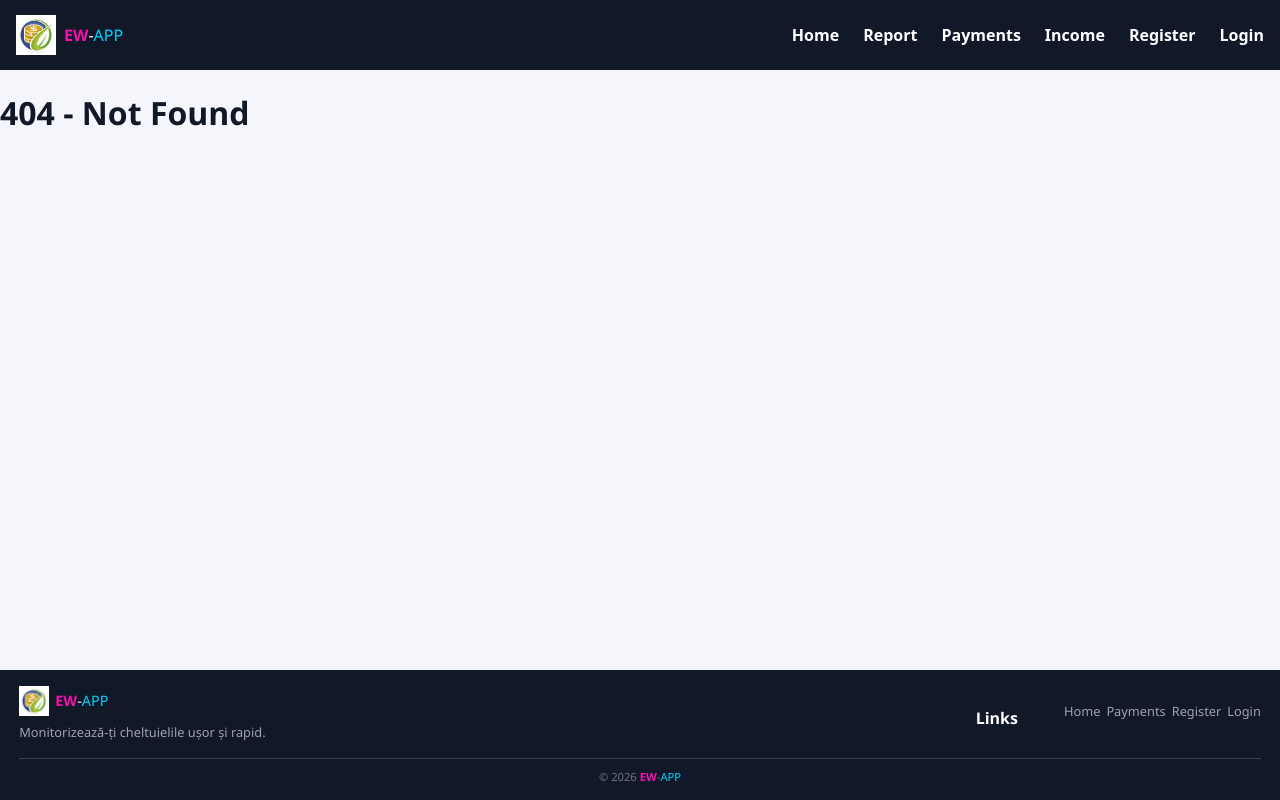
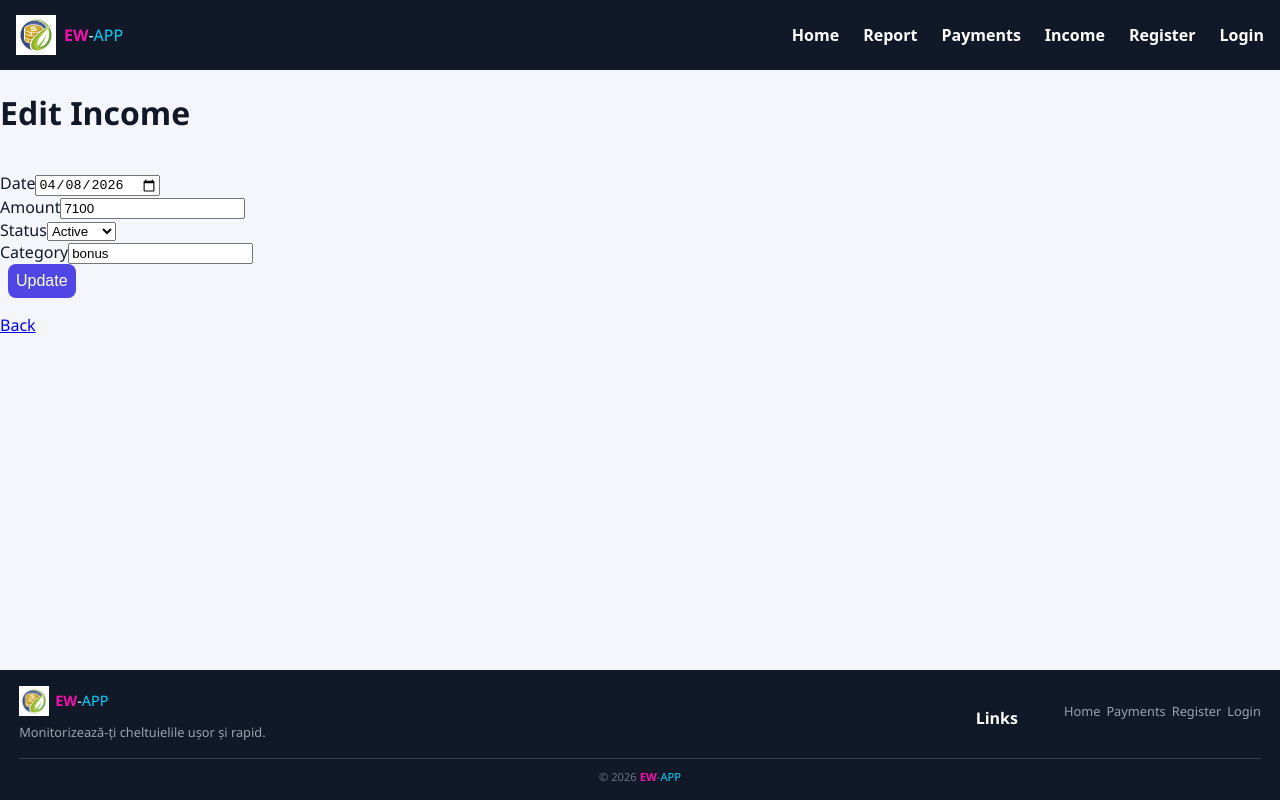
Before and after one commit to Ovidiu-Martalogu/ew-app, a React (Vite) app: page /income/edit/3 in a window 1280 px wide. Before the commit this address had no page. Built offline with nearby package versions, Linux system fonts and the light colour scheme; data requests are answered from the project's data file.

Commit message:
EditOneIncome with Form, and remove edit from Income.tsx

```diff
--- a/db.json
+++ b/db.json
@@ -85,12 +85,10 @@
       "category": "bonus"
     },
     {
-      "id": 4,
-      "userId": 2,
       "date": "2026-04-08",
-      "amount": 1500,
+      "amount": 1570,
+      "status": "passive",
       "deleted": false,
-      "status": "passive",
       "passiveIncome": [
         {
           "source": "rent",
@@ -99,8 +97,58 @@
         {
           "source": "dividends",
           "amount": 300
+        },
+        {
+          "source": "another rent",
+          "amount": 70
+        }
+      ],
+      "id": 4
+    },
+    {
+      "id": 5,
+      "userId": 2,
+      "date": "2026-04-05",
+      "amount": 1200,
+      "deleted": false,
+      "status": "active",
+      "category": "prima"
+    },
+    {
+      "id": 6,
+      "userId": 1,
+      "date": "2026-04-12",
+      "amount": 6200,
+      "deleted": false,
+      "status": "passive",
+      "passiveIncome": [
+        {
+          "source": "rent",
+          "amount": 200
+        },
+        {
+          "source": "dividends",
+          "amount": 6000
         }
       ]
+    },
+    {
+      "date": "2026-04-29",
+      "amount": "800",
+      "category": "imprumut",
+      "type": "active",
+      "deleted": false,
+      "userId": 1,
+      "id": 7
+    },
+    {
+      "date": "2026-04-29",
+      "amount": "3500",
+      "category": "salariu",
+      "type": "active",
+      "deleted": false,
+      "userId": 1,
+      "id": 8
     }
   ],
   "firstpage": [
--- a/src/App.tsx
+++ b/src/App.tsx
@@ -30,7 +30,7 @@ export default function App() {
             <Route path="/register" element={<Register />} />
             <Route path="/login" element={<Login />} />
             <Route path="/income" element={<Income />} />
-            <Route path="/editIncome" element={<EditOneIncome />} />
+            <Route path="/income/edit/:id" element={<EditOneIncome />} />
             <Route path="/user" element={<EditUser />} />
             <Route path="/editPage" element={<EditFirstPage />} />
             <Route path="*" element={<NotFound />} />
--- a/src/features/Income/EditOneIncome.tsx
+++ b/src/features/Income/EditOneIncome.tsx
@@ -1,76 +1,235 @@
 import { useEffect, useState } from "react";
-import { NavLink } from "react-router";
-
-
+import { NavLink, useNavigate, useParams } from "react-router";
 
 const apiUrl = `${import.meta.env.VITE_API_URL}/income`;
 
-type passive = {
+type Passive = {
     source: string;
-    amount: number
-}
+    amount: number;
+};
 
-type oneIncome = {
+type Income = {
+    id: number;
+    userId: number;
+    date: string;
     amount: number;
-    category: string;
+    deleted: boolean;
     status: string;
-    deleted: boolean;
-    id: number;
-    date: Date;
-    userId: number;
-    passiveIncome: passive
-
-}
-
+    category?: string;
+    passiveIncome?: Passive[];
+};
 
 export function EditOneIncome() {
-    const [oneIncome, setOneIncome] = useState<oneIncome[]>([])
+    const { id } = useParams();
+    const navigate = useNavigate();
+
+    const [form, setForm] = useState({
+        date: "",
+        amount: "",
+        category: "",
+        status: "active",
+        passiveIncome: [] as Passive[],
+    });
+
+    const [loading, setLoading] = useState(true);
+
+    // 🔹 Fetch
     useEffect(() => {
-        fetch(apiUrl)
-            .then(response => {
-                if (!response.ok) {
-                    throw new Error("Request failed");
+        if (!id) return;
+
+        setLoading(true);
+
+        fetch(`${apiUrl}/${id}`)
+            .then(res => {
+                if (!res.ok) {
+                    throw new Error("Failed to fetch income");
                 }
-                return response.json();
+                return res.json();
             })
-            .then((data) => setOneIncome(data))
-            .catch(error => console.error(error))
+            .then((data: Income) => {
+                setForm({
+                    date: data.date,
+                    amount: String(data.amount),
+                    category: data.category || "",
+                    status: data.status,
+                    passiveIncome: data.passiveIncome || [],
+                });
+            })
+            .catch(err => {
+                console.error(err);
+            })
+            .finally(() => {
+                setLoading(false);
+            });
+    }, [id]);
 
+    // 🔹 Change simplu
+    function handleChange(e: React.ChangeEvent<HTMLInputElement | HTMLSelectElement>) {
+        const { name, value } = e.target;
 
+        // 🔥 reset logic când schimbi status
+        if (name === "status") {
+            if (value === "active") {
+                setForm(prev => ({
+                    ...prev,
+                    status: value,
+                    passiveIncome: [],
+                }));
+            } else {
+                setForm(prev => ({
+                    ...prev,
+                    status: value,
+                    category: "",
+                }));
+            }
+            return;
+        }
 
-    }, []);
+        setForm(prev => ({ ...prev, [name]: value }));
+    }
+
+    // 🔹 Update
+    async function handleSubmit(e: React.FormEvent) {
+        e.preventDefault();
+        if (!id) return;
+
+        await fetch(`${apiUrl}/${id}`, {
+            method: "PUT",
+            headers: {
+                "Content-Type": "application/json",
+            },
+            body: JSON.stringify({
+                date: form.date,
+                amount: Number(form.amount),
+                status: form.status,
+                deleted: false,
+
+                ...(form.status === "active" && {
+                    category: form.category,
+                }),
+
+                ...(form.status === "passive" && {
+                    passiveIncome: form.passiveIncome,
+                }),
+            }),
+        });
+
+        navigate("/income");
+    }
+
+    if (loading) return <p>Loading...</p>;
+
     return (
         <>
-            <h1>Edit</h1>
+            <h1>Edit Income</h1>
 
-            {oneIncome.map((key, i) => (
-                <div key={i}>
-                    <p>Category: {key.category}</p>
-                    <p>Status:{key.status}</p>
-                    <p>Date:{key.date}</p>
-                    <p>Amount:{key.amount}</p>
+            <form onSubmit={handleSubmit}>
+                {/* DATE */}
+                <div>
+                    <label>Date</label>
+                    <input
+                        type="date"
+                        name="date"
+                        value={form.date}
+                        onChange={handleChange}
+                    />
+                </div>
 
+                {/* AMOUNT */}
+                <div>
+                    <label>Amount</label>
+                    <input
+                        type="number"
+                        name="amount"
+                        value={form.amount}
+                        onChange={handleChange}
+                    />
                 </div>
-            ))}
-            {oneIncome && (
-                <form>
-                    <div >
-                        <label htmlFor="status">Status</label>
+
+                {/* 🔥 STATUS DROPDOWN */}
+                <div>
+                    <label>Status</label>
+                    <select
+                        name="status"
+                        value={form.status}
+                        onChange={handleChange}
+                    >
+                        <option value="active">Active</option>
+                        <option value="passive">Passive</option>
+                    </select>
+                </div>
+
+                {/* 🔹 ACTIVE */}
+                {form.status === "active" && (
+                    <div>
+                        <label>Category</label>
                         <input
                             type="text"
-                            id="status"
-                            name="status"
-                            defaultValue={oneIncome[0].status}
+                            name="category"
+                            value={form.category}
+                            onChange={handleChange}
                         />
                     </div>
-                    <button type="submit">Update</button>
-                    <NavLink to="/income">
+                )}
 
-                        <button>Back</button>
-                    </NavLink>
-                </form>
-            )}
+                {/* 🔹 PASSIVE */}
+                {form.status === "passive" && (
+                    <div>
+                        <label>Passive Income</label>
 
+                        {form.passiveIncome.map((p, index) => (
+                            <div key={index}>
+                                <input
+                                    type="text"
+                                    placeholder="source"
+                                    value={p.source}
+                                    onChange={(e) => {
+                                        const updated = [...form.passiveIncome];
+                                        updated[index].source = e.target.value;
+                                        setForm(prev => ({
+                                            ...prev,
+                                            passiveIncome: updated,
+                                        }));
+                                    }}
+                                />
+
+                                <input
+                                    type="number"
+                                    placeholder="amount"
+                                    value={p.amount}
+                                    onChange={(e) => {
+                                        const updated = [...form.passiveIncome];
+                                        updated[index].amount = Number(e.target.value);
+                                        setForm(prev => ({
+                                            ...prev,
+                                            passiveIncome: updated,
+                                        }));
+                                    }}
+                                />
+                            </div>
+                        ))}
+
+                        <button
+                            type="button"
+                            onClick={() =>
+                                setForm(prev => ({
+                                    ...prev,
+                                    passiveIncome: [
+                                        ...prev.passiveIncome,
+                                        { source: "", amount: 0 },
+                                    ],
+                                }))
+                            }
+                        >
+                            + Add source
+                        </button>
+                    </div>
+                )}
+
+                <button type="submit">Update</button>
+            </form>
+
+            <NavLink to="/income">Back</NavLink>
         </>
-    )
+    );
 }
--- a/src/features/Income/Income.tsx
+++ b/src/features/Income/Income.tsx
@@ -24,12 +24,6 @@ export function Income() {
     const [income, setIncome] = useState<Income[] | null>(null);
     const [addIncome, setAddIncome] = useState(false);
 
-    const [editingId, setEditingId] = useState<number | null>(null);
-    const [editForm, setEditForm] = useState({
-        date: "",
-        amount: "",
-        category: "",
-    });
 
 
     const [type, setType] = useState<"active" | "passive">("active");
@@ -56,8 +50,8 @@ export function Income() {
         const amount = form.get("amount");
         const category = form.get("category");
 
-        if (!amount) {
-            alert("Please enter amount");
+        if (!amount || !category || !date) {
+            alert("Please feel all ");
             return;
         }
 
@@ -90,28 +84,6 @@ export function Income() {
         setType("active");
     }
 
-    async function saveEdit(id: number) {
-        const updated = {
-            ...editForm,
-            amount: Number(editForm.amount),
-        };
-
-        const res = await fetch(`${apiUrl}/${id}`, {
-            method: "PATCH",
-            headers: {
-                "Content-Type": "application/json",
-            },
-            body: JSON.stringify(updated),
-        });
-
-        const data = await res.json();
-
-        setIncome((prev) =>
-            prev ? prev.map((item) => (item.id === id ? data : item)) : prev
-        );
-
-        setEditingId(null);
-    }
 
     async function deleteIncome(id: number) {
         const ok = window.confirm("Are you sure?");
@@ -147,81 +119,47 @@ export function Income() {
             <h1>income money</h1>
 
             <div className={styles.cardContainer}>
-                {income?.map((key) => (
+                {income?.map((item) => (
                     <div
-                        key={key.id}
+                        key={item.id}
                         className={styles.card}
                         style={{
-                            borderLeft: `6px solid ${getCategoryColor(
-                                key.category
-                            )}`,
+                            borderLeft: `6px solid ${getCategoryColor(item.category)}`,
                         }}
                     >
-                        {editingId === key.id ? (
-                            <>
-                                <input
-                                    type="date"
-                                    value={editForm.date}
-                                    onChange={(e) =>
-                                        setEditForm({
-                                            ...editForm,
-                                            date: e.target.value,
-                                        })
-                                    }
-                                />
+                        <p>
+                            <strong>Date:</strong> {item.date}
+                        </p>
 
-                                <input
-                                    value={editForm.amount}
-                                    onChange={(e) =>
-                                        setEditForm({
-                                            ...editForm,
-                                            amount: e.target.value,
-                                        })
-                                    }
-                                />
-
-                                <input
-                                    value={editForm.category}
-                                    onChange={(e) =>
-                                        setEditForm({
-                                            ...editForm,
-                                            category: e.target.value,
-                                        })
-                                    }
-                                />
-                            </>
-                        ) : (
-                            <>
-                                <h3>
-                                    {key.type === "passive"
-                                        ? "Passive Income"
-                                        : key.category}
-                                </h3>
-
+                        <p>
+                            <strong>Amount:</strong> {item.amount}
+                        </p>
+                        <p>
+                            <strong>category:</strong> {item.category}
+                        </p>
+                        {item.passiveIncome?.map((p, index) => (
+                            <div key={index}>
                                 <p>
-                                    <strong>Date:</strong> {key.date}
+                                    <strong>Source:</strong> {p.source}
                                 </p>
-
                                 <p>
-                                    <strong>Amount:</strong> {key.amount}
+                                    <strong>Amount:</strong> {p.amount}
                                 </p>
-                            </>
-                        )}
+                            </div>
+                        ))}
 
                         <div className={styles.cardActions}>
-
-                            <NavLink to="/editIncome" >
-                                <button>Edit</button>
+                            <NavLink to={`/income/edit/${item.id}`}>
+                                Edit
                             </NavLink>
 
-                            <button onClick={() => deleteIncome(key.id)}>
+                            <button onClick={() => deleteIncome(item.id)}>
                                 Delete
                             </button>
                         </div>
                     </div>
                 ))}
             </div>
-
             <h2>Total: {total?.toFixed(2)}</h2>
             <div className={styles.addIncome}>
 
```
